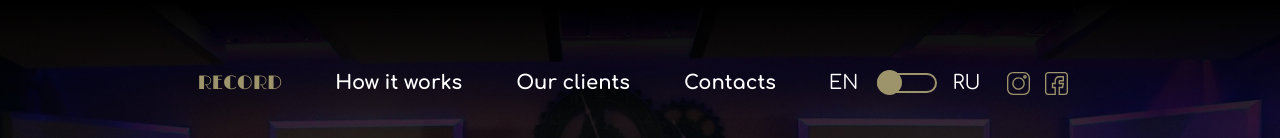
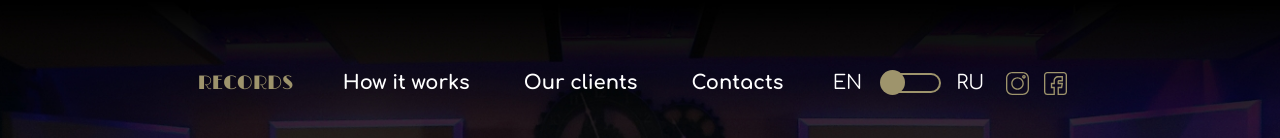
Before and after one commit to akoshevoi/voice, a plain HTML site: page index.html in a window 1280 px wide. Shown: the top 138 px of the page. Drawn offline with nearby package versions, Linux system fonts and the light colour scheme.

Commit message:
name in header

```diff
--- a/index.html
+++ b/index.html
@@ -52,7 +52,7 @@
     <div class="container">
         <div class="header__inner">
             <div class="header__logo">
-                <a href="#" class="header__logo-link" data-scroll="#intro">Record</a>
+                <a href="#" class="header__logo-link" data-scroll="#intro">Records</a>
             </div>
             <nav class="nav  nav--header">
                 <a href="#" class="nav__link" data-scroll="#works">How it works</a>
```
